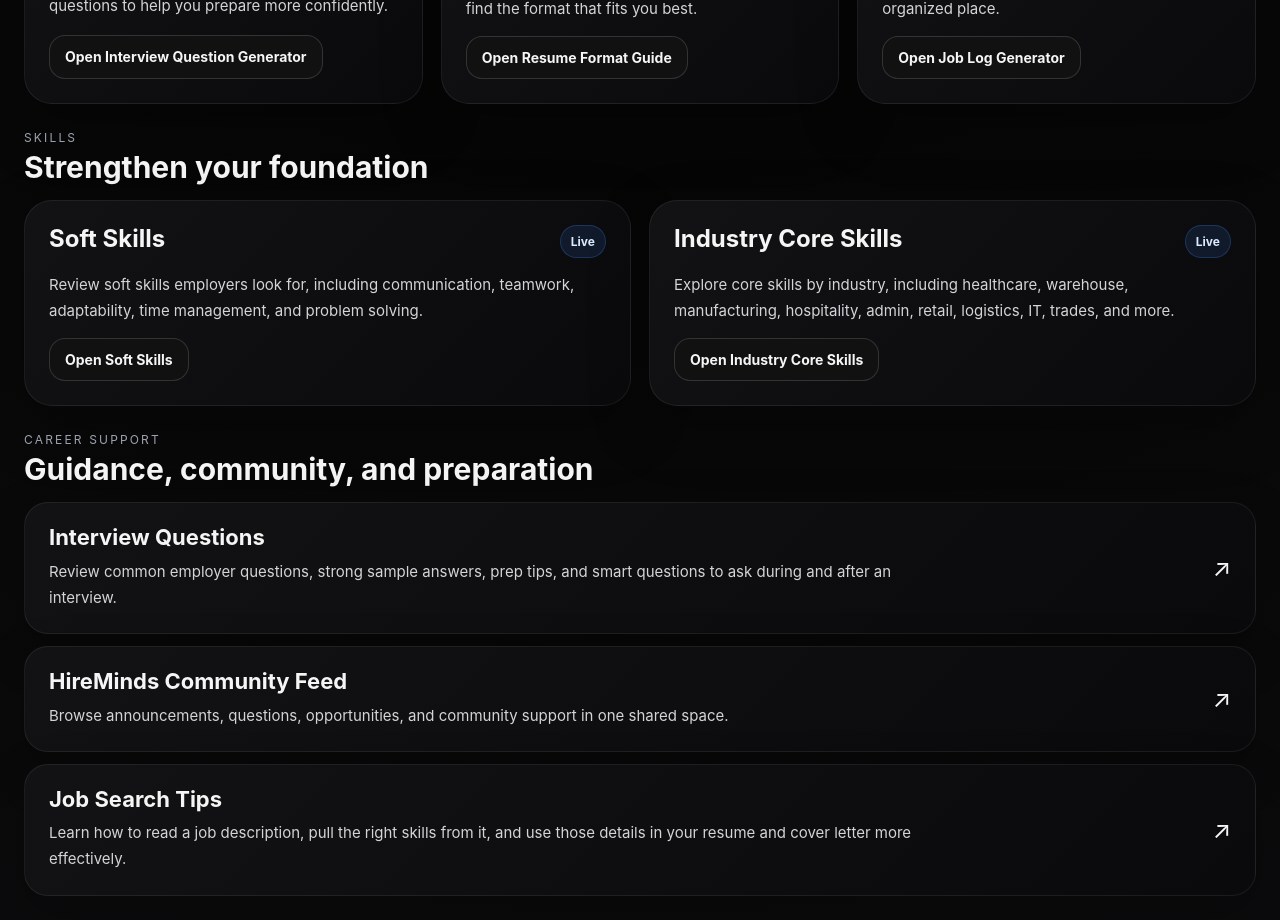
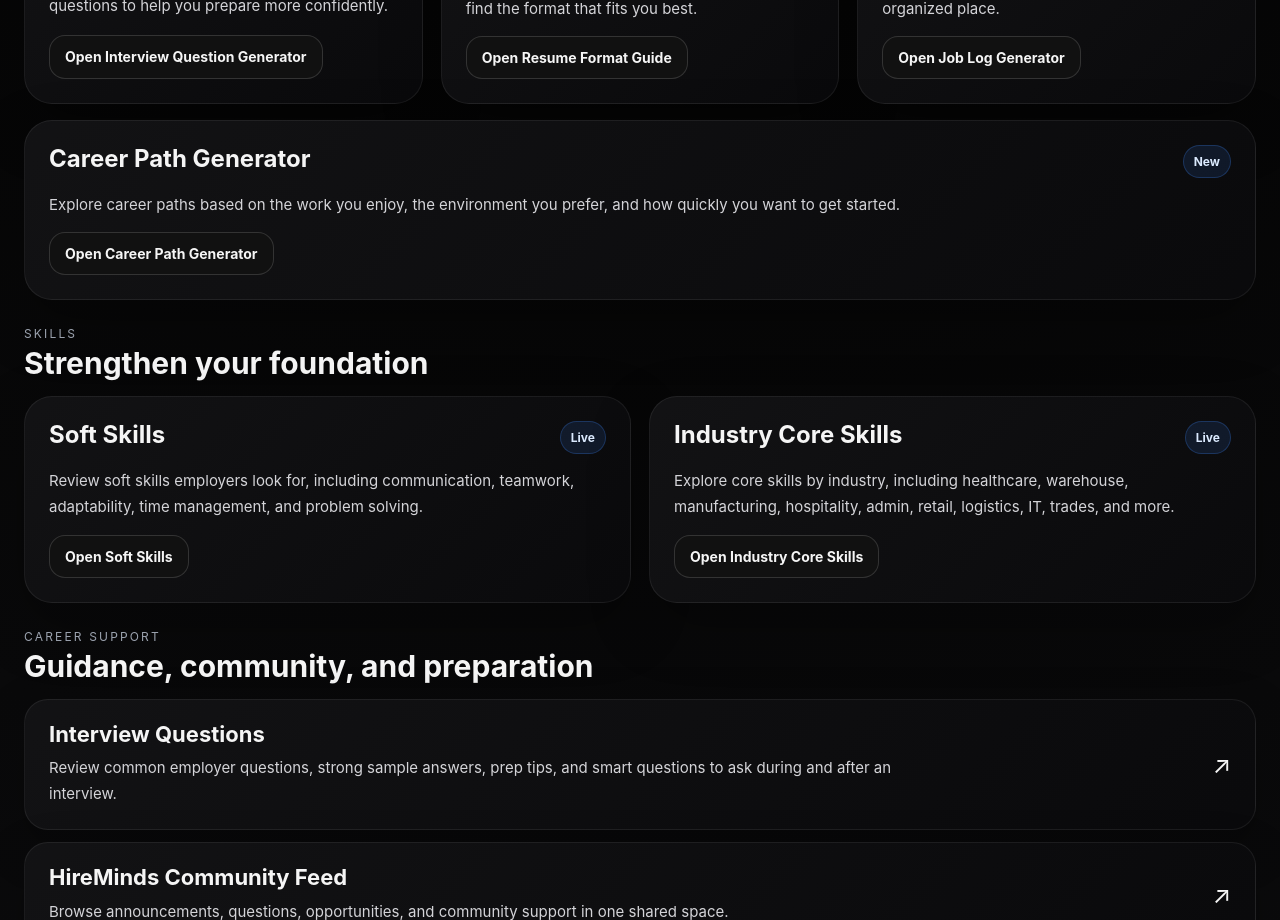
Before and after one commit to UrMizery/hireminds-platform, a Next.js app: page /career-toolkit in a window 1280 px wide. Shown: the part 900-1820 px from the top of the page. Built offline with nearby package versions, Linux system fonts and the light colour scheme; no server answers.

Commit message:
Update page.tsx

```diff
--- a/app/career-toolkit/page.tsx
+++ b/app/career-toolkit/page.tsx
@@ -114,6 +114,8 @@ Open Resume Format Guide
 <h3 style={styles.featureTitle}>Job Log Generator</h3>
 <span style={styles.liveTag}>New</span>
 </div>
+
+
 <p style={styles.featureText}>
 Track where you applied, dates, contacts, interview updates, and follow-up activity
 in one organized place.
@@ -122,6 +124,18 @@ in one organized place.
 Open Job Log Generator
 </a>
 </div>
+</div>
+  <div style={styles.featureCard}>
+<div style={styles.featureTop}>
+<h3 style={styles.featureTitle}>Career Path Generator</h3>
+<span style={styles.liveTag}>New</span>
+</div>
+<p style={styles.featureText}>
+Explore career paths based on the work you enjoy, the environment you prefer, and how quickly you want to get started.
+</p>
+<a href="/career-toolkit/career-path-generator" style={styles.linkButton}>
+Open Career Path Generator
+</a>
 </div>
 </section>
 
```
